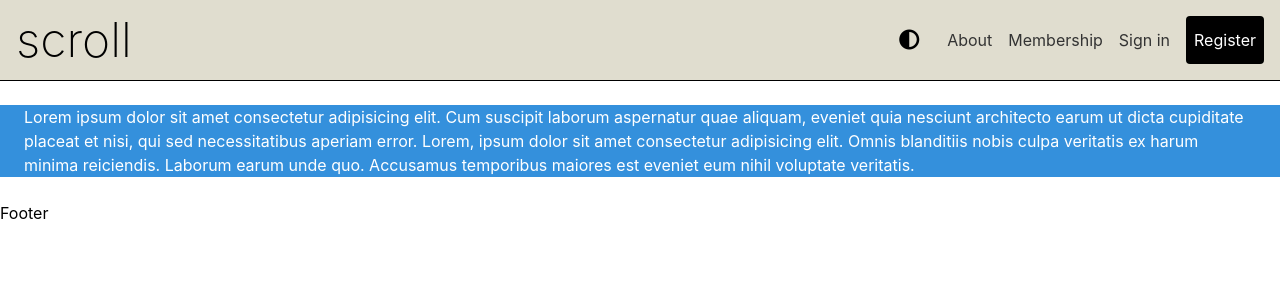
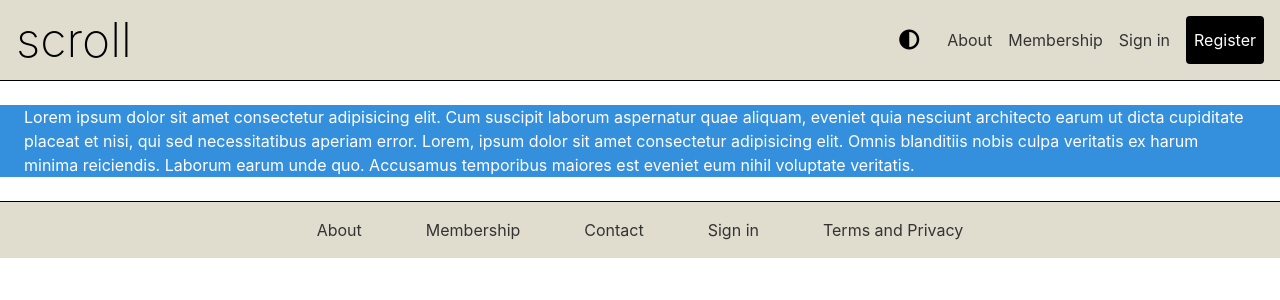
Before and after one commit to 0Halley0/ForumUI, a React (Create React App) app in the folder forum/: page / in a window 1280 px wide. Shown: the top 300 px of the page. Built offline with nearby package versions, Linux system fonts and the light colour scheme.

Commit message:
Updated footer design

```diff
--- a/forum/src/components/Footer.jsx
+++ b/forum/src/components/Footer.jsx
@@ -2,6 +2,44 @@ import React from "react";
 
 export default function Footer() {
   return (
-    <div>Footer</div>
+    <div className="bg-background dark:bg-dark-background border-t border-black ">
+      {/* Desktop Navigation Buttons*/}
+      <div className="hidden sm:flex justify-center align-middle gap-16 p-4">
+        <button className="text-text dark:text-dark-text hover:text-goldenRod dark:hover:text-gold transition duration-200">
+          About
+        </button>
+        <button className="text-text dark:text-dark-text hover:text-goldenRod dark:hover:text-gold transition duration-200">
+          Membership
+        </button>
+        <button className="text-text dark:text-dark-text hover:text-goldenRod dark:hover:text-gold transition duration-200">
+          Contact
+        </button>
+        <button className="text-text dark:text-dark-text hover:text-goldenRod dark:hover:text-gold transition duration-200">
+          Sign in
+        </button>
+        <button className="text-text dark:text-dark-text hover:text-goldenRod dark:hover:text-gold transition duration-200">
+          Terms and Privacy
+        </button>
+      </div>
+
+      {/* Mobile Navigation Buttons */}
+      <div className="sm:hidden flex flex-col p-4">
+        <button className="text-text dark:text-dark-text hover:text-goldenRod dark:hover:text-gold transition duration-200">
+          About
+        </button>
+        <button className="text-text dark:text-dark-text hover:text-goldenRod dark:hover:text-gold transition duration-200">
+          Membership
+        </button>
+        <button className="text-text dark:text-dark-text hover:text-goldenRod dark:hover:text-gold transition duration-200">
+          Contact
+        </button>
+        <button className="text-text dark:text-dark-text hover:text-goldenRod dark:hover:text-gold transition duration-200">
+          Sign in
+        </button>
+        <button className="text-text dark:text-dark-text hover:text-goldenRod dark:hover:text-gold transition duration-200">
+          Terms and Privacy
+        </button>
+      </div>
+    </div>
   );
 }
```
